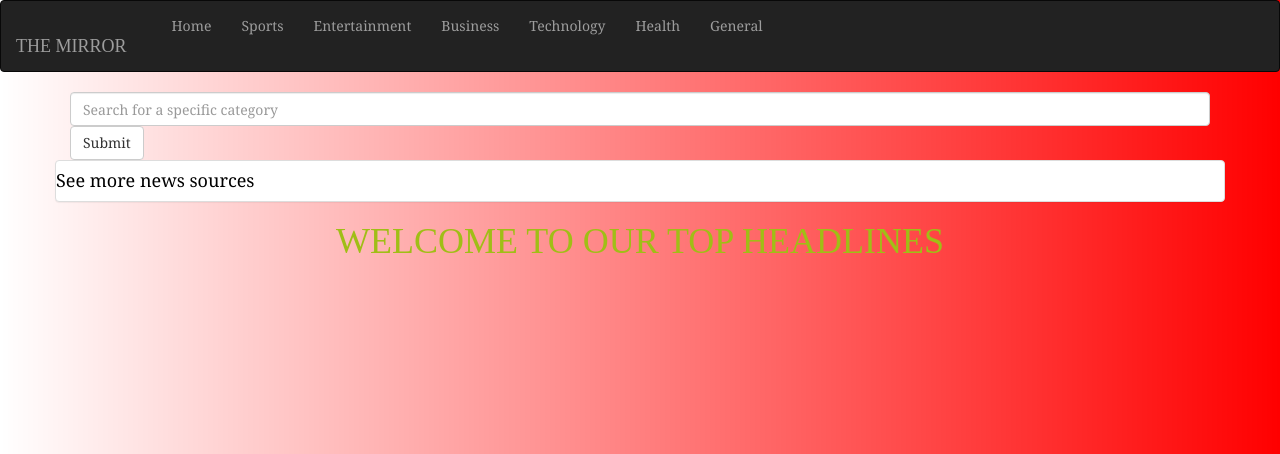
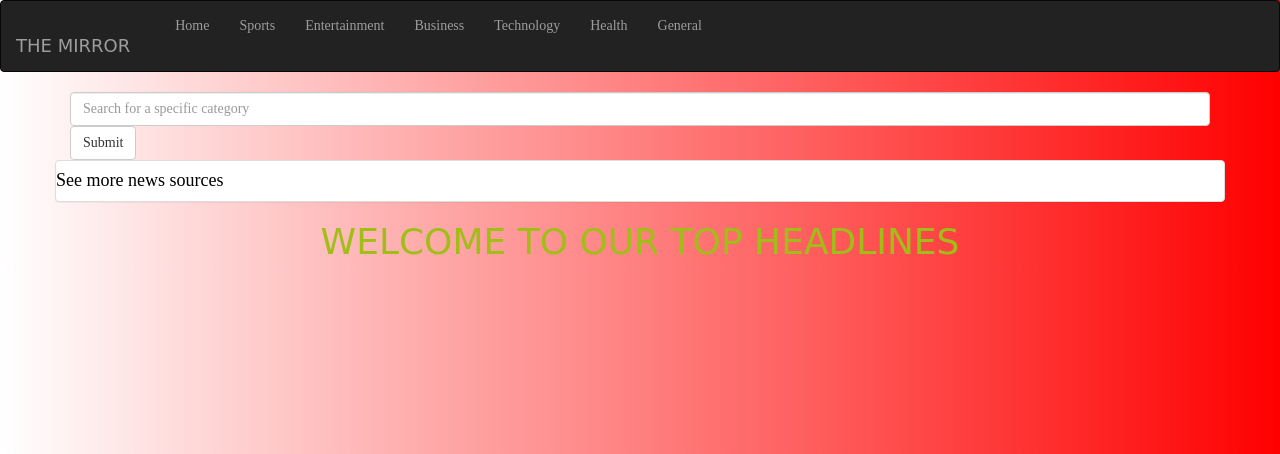
Before and after one commit to EsauKip/News_Api, a Flask app: template app/templates/index.html in a window 1280 px wide. Shown: the top 454 px of the page. Run offline with Flask 2, Linux system fonts and the light colour scheme; the template is opened without the code that fills it, so the values that code supplies are empty; some libraries are stand-ins or nearby versions.

Commit message:
code clean up

```diff
--- a/app/static/CSS/index.css
+++ b/app/static/CSS/index.css
@@ -20,10 +20,10 @@ placeholder{
   background-color: transparent;
 }
 @font-face{
-  font-family: trial;
+  font-family: Verdana, sans-serif;
   src: url('CENTRALESANSCND-BOLD.otf');
   font-weight: bold;}
 
-  body {font-family: georgia; color:black}
-  h1 {font-family:lobster; color: rgb(160, 190, 22)}
-  h5{font-family:lobster; color: yellowgreen}
+  body {font-family:'Times New Roman', serif; color:black}
+  h1 {font-family:'Brush Script MT', cursive; color: rgb(160, 190, 22)}
+  h5{font-family:'Brush Script MT', cursive; color: yellowgreen}
```
